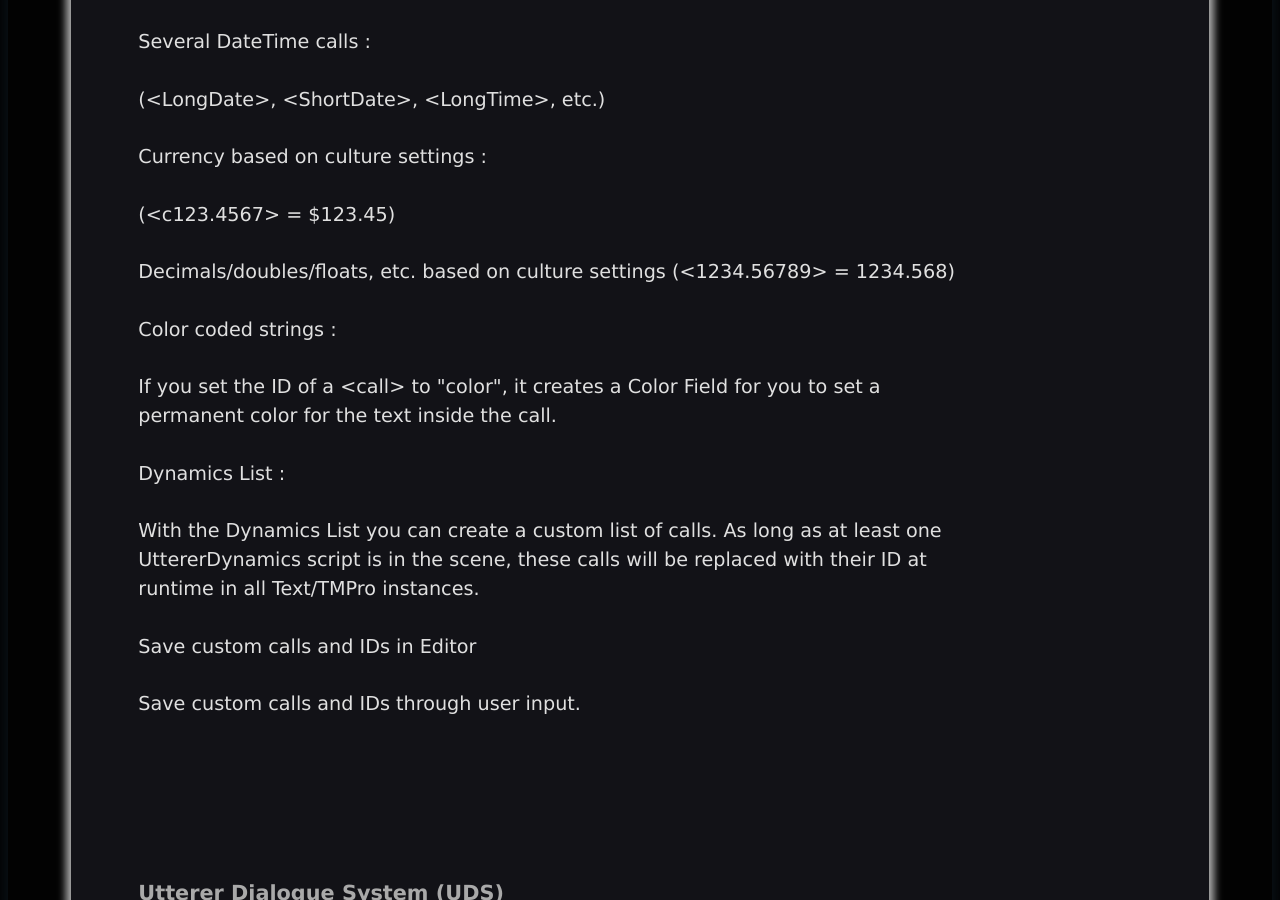
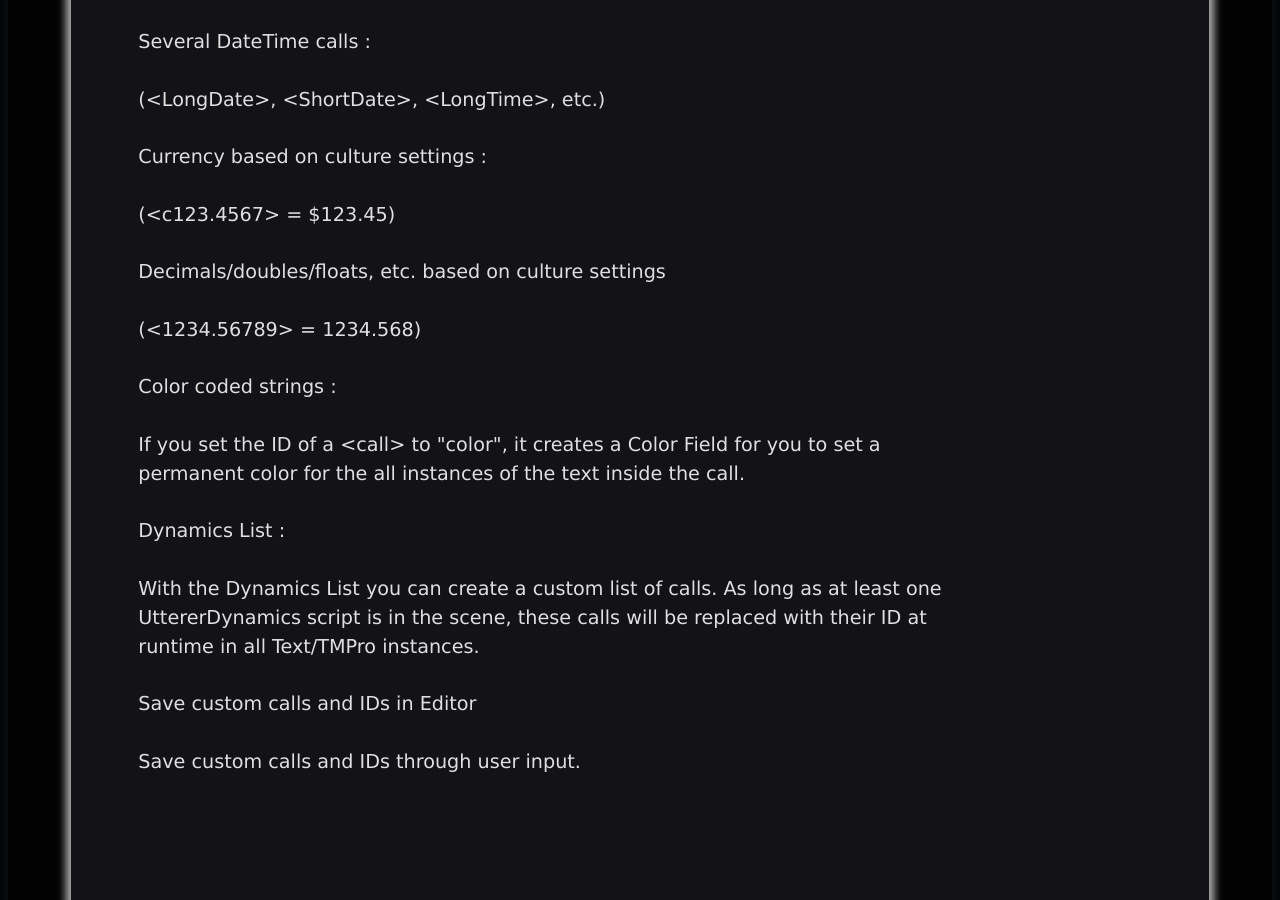
Before and after one commit to Madsir/madsirstudio.github.io, a Jekyll site: the page built from utterer/index.html, in a window 1280 px wide and 900 px high, scrolled down 2554 px. Built offline with Jekyll 4.4.1, drawn with Linux system fonts in a browser that asks for light colours.

Commit message:
Update index.html

```diff
--- a/utterer/index.html
+++ b/utterer/index.html
@@ -98,10 +98,10 @@
 Several DateTime calls :<br><br> (&lt;LongDate&gt;, &lt;ShortDate&gt;, &lt;LongTime&gt;, etc.)<br><br>
 Currency based on culture settings : <br>
 	<br>(&lt;c123.4567&gt; = $123.45)<br><br>
-Decimals/doubles/floats, etc. based on culture settings (&lt;1234.56789&gt; = 1234.568)<br>
+Decimals/doubles/floats, etc. based on culture settings<br><br> (&lt;1234.56789&gt; = 1234.568)<br>
 <br>
 Color coded strings :<br><br>
-	If you set the ID of a &lt;call&gt; to "color", it creates a Color Field for you to set a permanent color for the text inside the call.<br><br>
+	If you set the ID of a &lt;call&gt; to "color", it creates a Color Field for you to set a permanent color for the all instances of the text inside the call.<br><br>
 Dynamics List :<br><br>
 With the Dynamics List you can create a custom list of calls. As long as at least one UttererDynamics script is in the scene, these calls will be replaced with their ID at runtime in all Text/TMPro instances.
 <br><br>
```
